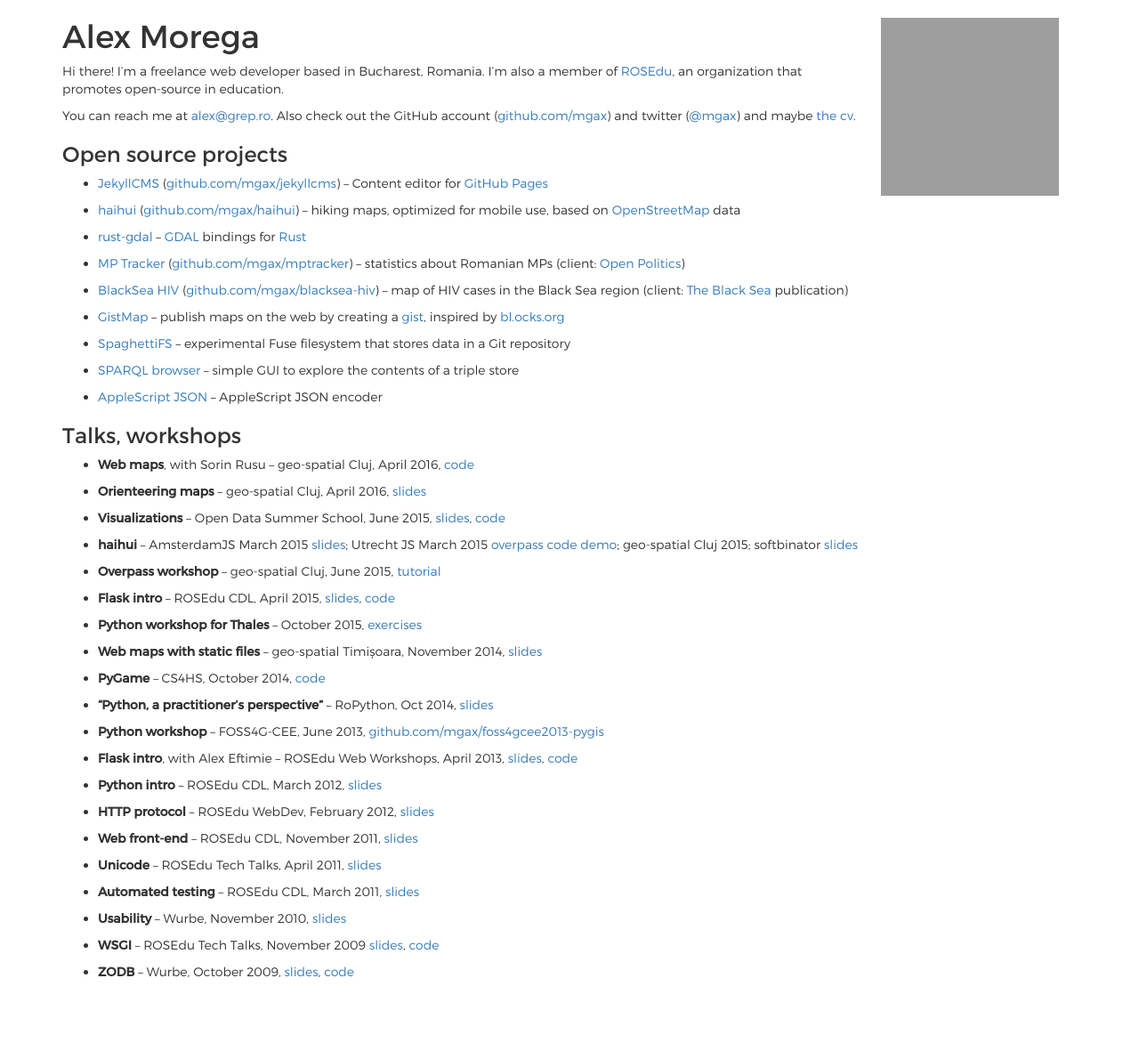
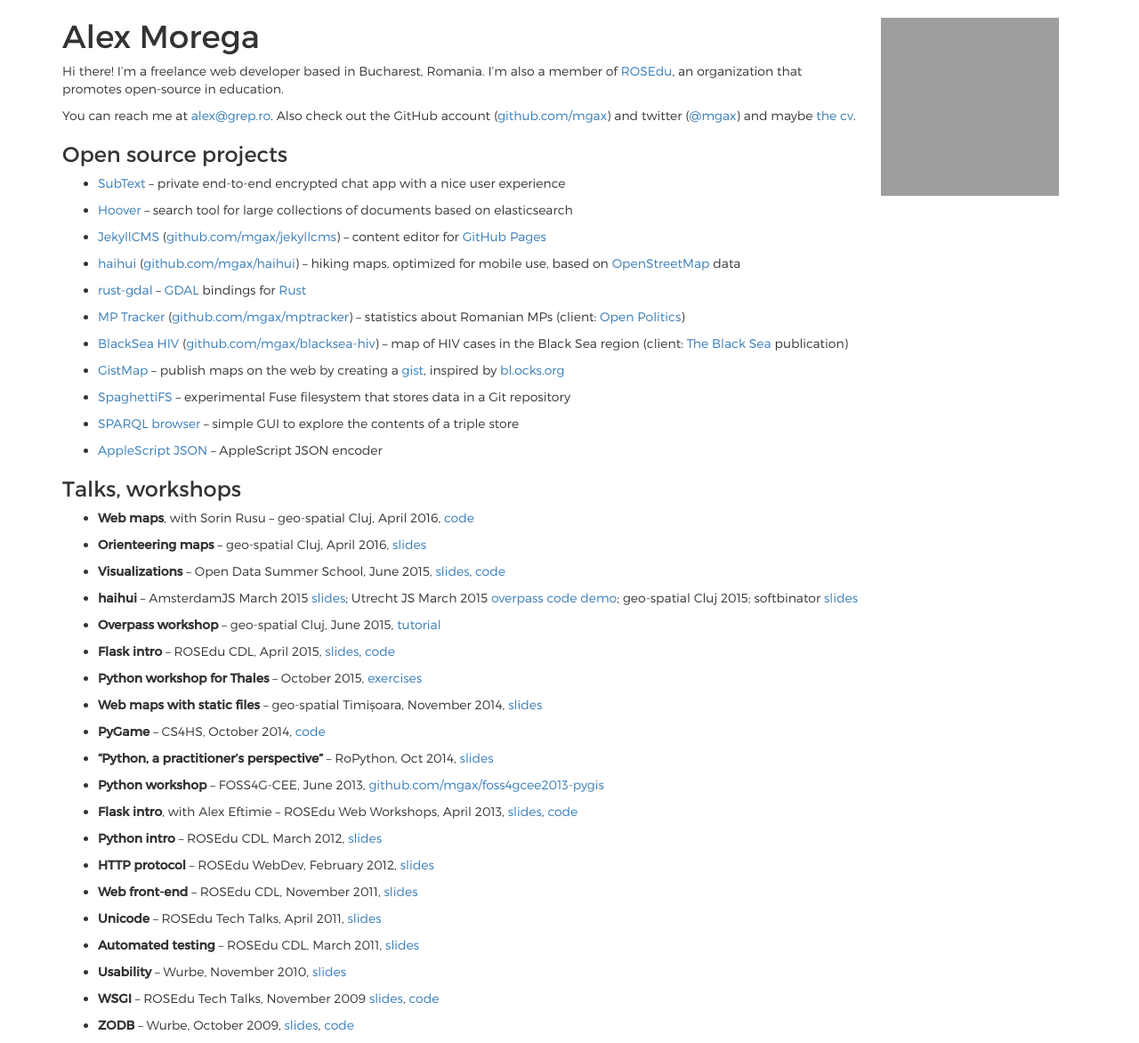
Before and after one commit to mgax/grep.ro, a Jekyll site: the page built from index.md, in a window 1280 px wide. Shown: the whole page at 89% size. Built offline with Jekyll 4.4.1, drawn with Linux system fonts in a browser that asks for light colours; nearby versions of some CDN libraries; before the commit the page ends 1112 px from its top, so only the background shows below that; grey boxes are pictures that could not be loaded.

Commit message:
add two projects to the list

```diff
--- a/index.md
+++ b/index.md
@@ -16,8 +16,14 @@
 
 ### Open source projects
 
+* [SubText](https://github.com/mgax/subtext.git) – private end-to-end encrypted
+  chat app with a nice user experience
+
+* [Hoover](https://github.com/mgax/hoover.git) – search tool for large
+  collections of documents based on elasticsearch
+
 * [JekyllCMS](http://jekyllcms.grep.ro)
-  ([github.com/mgax/jekyllcms](https://github.com/mgax/jekyllcms)) – Content
+  ([github.com/mgax/jekyllcms](https://github.com/mgax/jekyllcms)) – content
   editor for [GitHub Pages](https://pages.github.com/)
 
 * [haihui](http://haihui.grep.ro)
```
